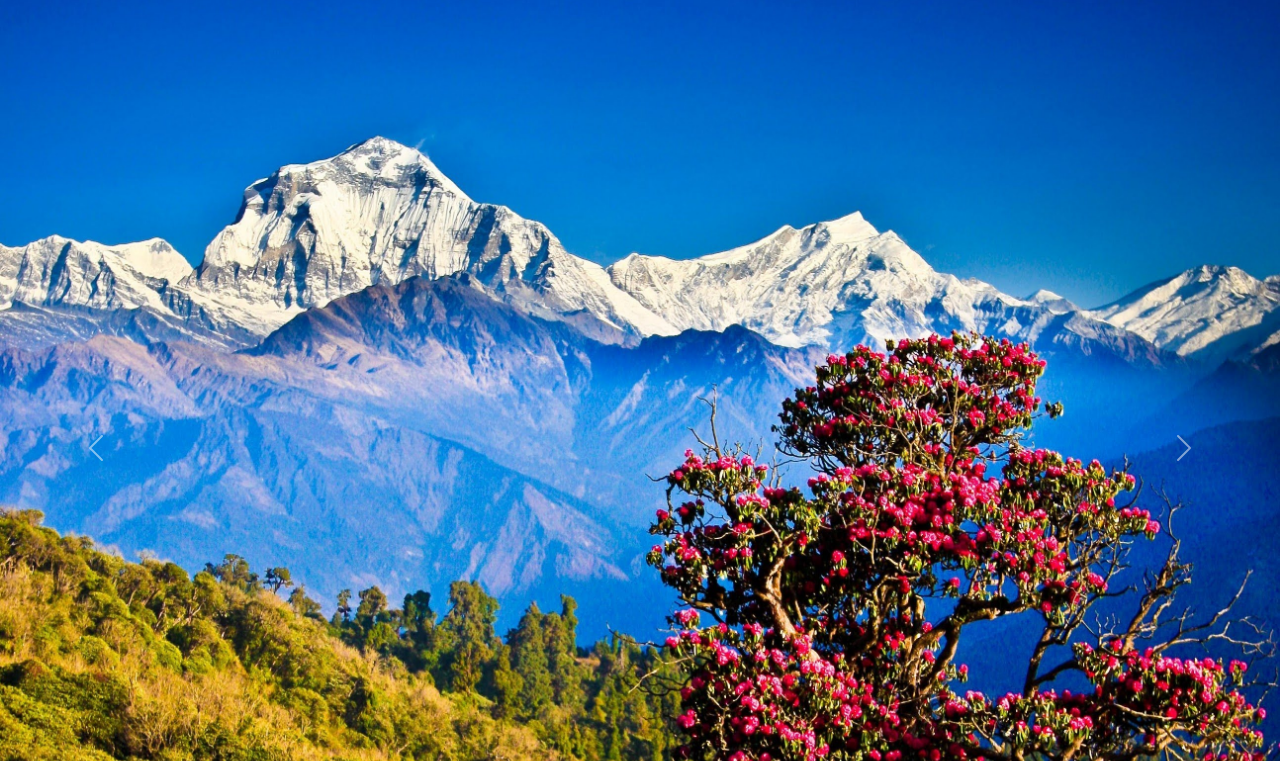
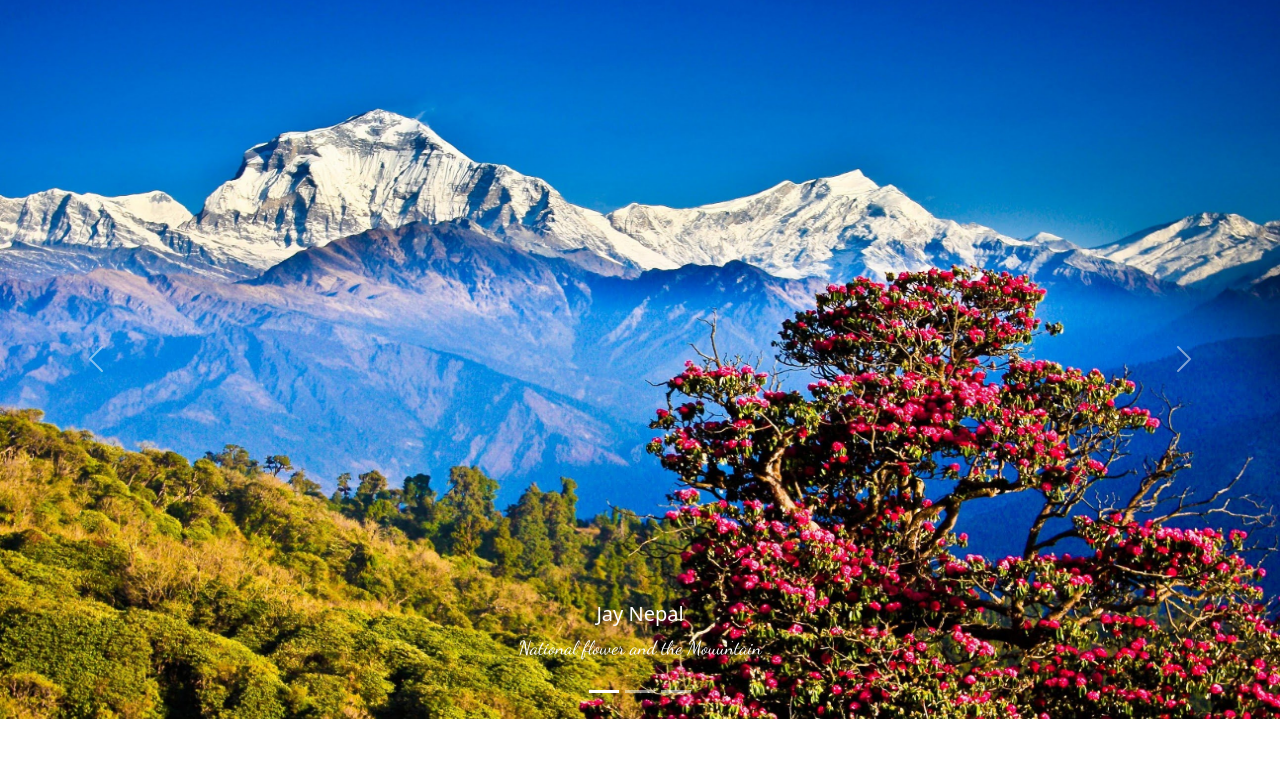
Before and after one commit to Nabin-18/Nabinweb, a plain HTML site: page index.html in a window 1280 px wide. Shown: the part 65-826 px from the top of the page. Drawn offline with nearby package versions, Linux system fonts and the light colour scheme.

Commit message:
Update index.html
i have fixed the the mistake in linking the css

```diff
--- a/index.html
+++ b/index.html
@@ -5,7 +5,7 @@
     <meta name="viewport" content="width=device-width, initial-scale=1">
     <title>Nabin</title>
     <link href="https://cdn.jsdelivr.net/npm/bootstrap@5.3.0-alpha3/dist/css/bootstrap.min.css" rel="stylesheet" integrity="sha384-KK94CHFLLe+nY2dmCWGMq91rCGa5gtU4mk92HdvYe+M/SXH301p5ILy+dN9+nJOZ" crossorigin="anonymous">
-    <link rel="stylesheet" href="project2.css">
+    <link rel="stylesheet" href="style.css">
     <link rel="preconnect" href="https://fonts.googleapis.com">
 <link rel="preconnect" href="https://fonts.gstatic.com" crossorigin>
 <link href="https://fonts.googleapis.com/css2?family=Dancing+Script&display=swap" rel="stylesheet">
```
